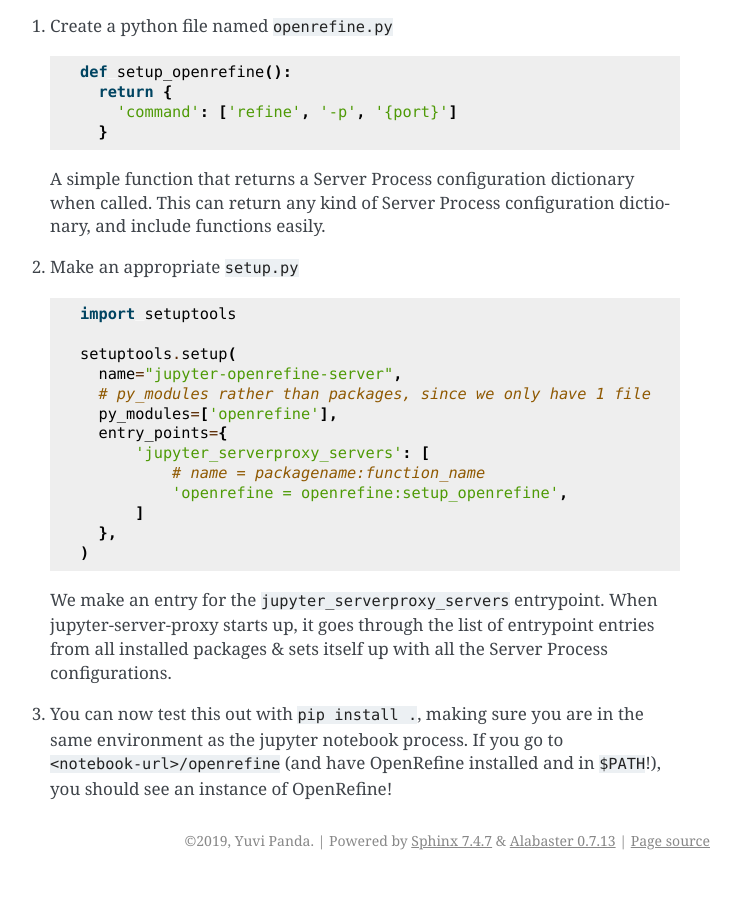
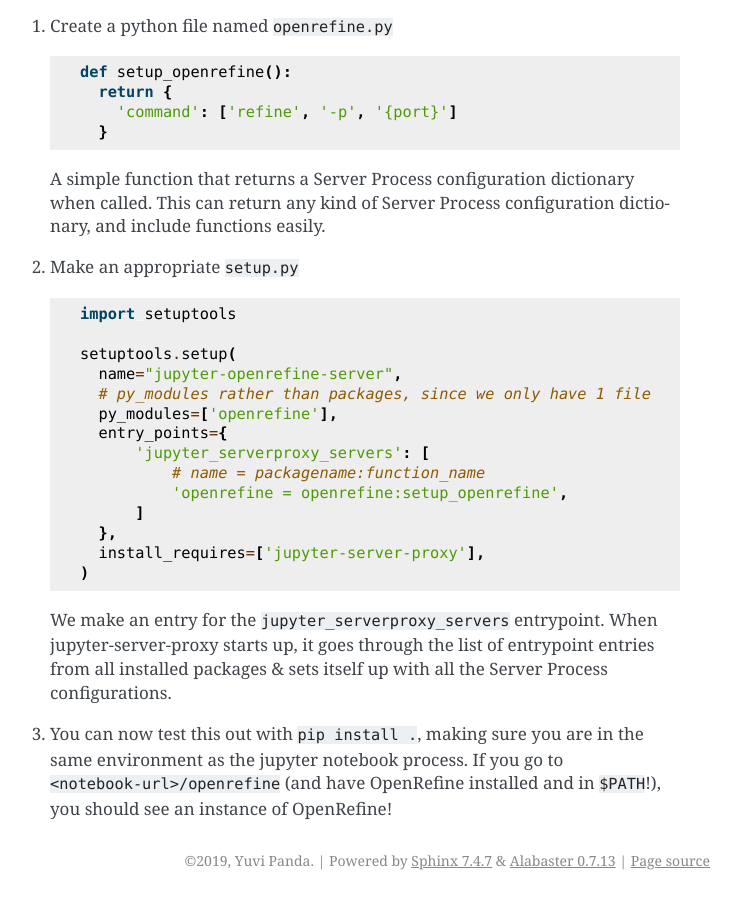
Before and after one commit to jupyterhub/jupyter-server-proxy, a Sphinx documentation site: the page built from docs/server-process.rst, in a window 1280 px wide and 900 px high, scrolled down 3212 px. Shown: the whole window, without its empty margins (400-1141 px from the left). Built offline with Sphinx 7.4.7, drawn with Linux system fonts in a browser that asks for light colours.

Commit message:
Added install_requires parameter

```diff
--- a/docs/server-process.rst
+++ b/docs/server-process.rst
@@ -199,6 +199,7 @@
                 'openrefine = openrefine:setup_openrefine',
             ]
         },
+        install_requires=['jupyter-server-proxy'],
       )
 
    We make an entry for the ``jupyter_serverproxy_servers`` entrypoint.
```
